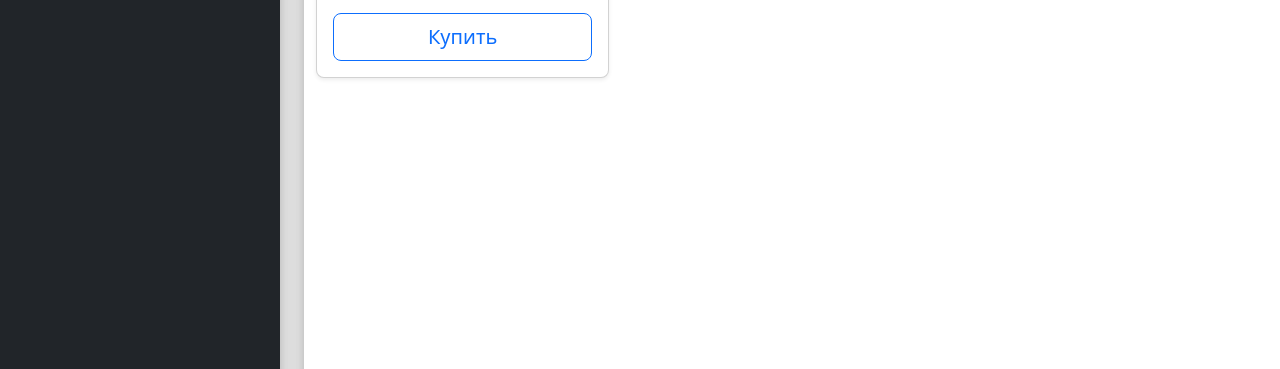
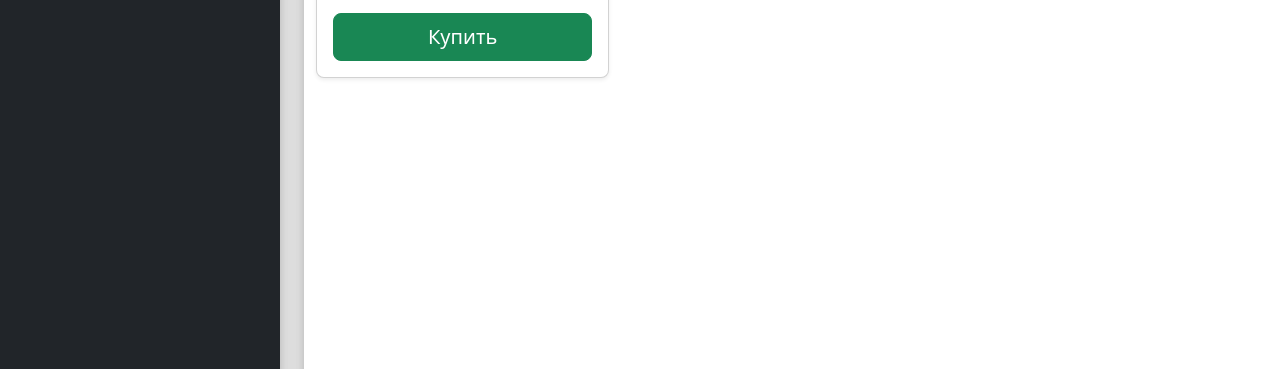
Before and after one commit to Zadorozhnyy-Dmitry/HW_19.1, a plain HTML site: page index.html in a window 1280 px wide. Shown: the part 361-730 px from the top of the page. Drawn offline with nearby package versions, Linux system fonts and the light colour scheme.

Commit message:
1. Кнопка «Купить» у карточки товара полностью залита зеленым

```diff
--- a/index.html
+++ b/index.html
@@ -281,7 +281,7 @@
                                 Email support,
                                 Help center access
                             </p>
-                            <button type="button" class="w-100 btn btn-lg btn-outline-primary">Купить</button>
+                            <button type="button" class="w-100 btn btn-lg btn btn-success">Купить</button>
                         </div>
                     </div>
                 </div>
```
